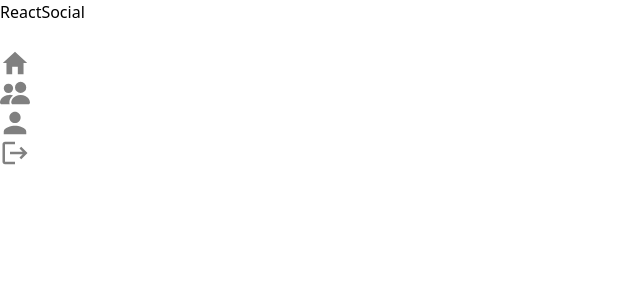
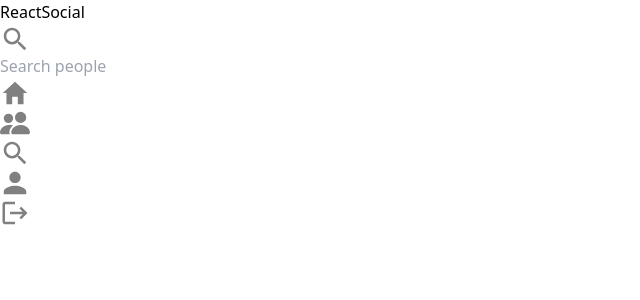
Before and after one commit to Jaga2105/ReactSocial, a React (Vite) app: page / in a window 1280 px wide. Shown: the top 300 px of the page, without its empty margins (0-640 px from the left). Built offline with nearby package versions, Linux system fonts and the light colour scheme.

Commit message:
Added navbar

```diff
--- a/src/components/NavBar.jsx
+++ b/src/components/NavBar.jsx
@@ -1,29 +1,42 @@
-import React from 'react'
+import React from "react";
 import { IoMdHome, IoMdPerson, IoMdSearch } from "react-icons/io";
 import { BsPeopleFill } from "react-icons/bs";
 import { MdLogout } from "react-icons/md";
 
 const NavBar = () => {
-    const iconStyle = {
-        color:"gray",
-        height:"30px",
-        width:"30px"
-    }
+    const navMenu = []
+  const iconStyle = {
+    color: "gray",
+    height: "30px",
+    width: "30px",
+    cursor: "pointer",
+  };
   return (
-    <div className='flex justify-between h-16 py-2 px-16 border-2'>
-        <div className='text-3xl font-bold'>ReactSocial</div>
-        <div className='flex justify-center items-center h-8'>
-            <input type="text" name="search"/>
-        </div>
-        <div className='flex justify-center items-center'>
-            <IoMdHome style={iconStyle} className='ml-4'/>
-            <BsPeopleFill style={iconStyle} className='ml-4'/>
-            <IoMdPerson style={iconStyle} className='ml-4'/>
-            {/* <IoMdSearch /> */}
-            <MdLogout style={iconStyle} className='ml-4'/>
-        </div>
+    // <div className="sticky">
+    <div className="sticky flex justify-between h-18 py-3 px-8 md:px-16 border-2">
+      <div className="text-3xl font-bold">ReactSocial</div>
+      <div className="hidden md:flex justify-center items-center h-12 w-1/3 bg-white focus-within:border-gray-400 px-4 py-2 border-2 rounded-md">
+        <IoMdSearch style={iconStyle} className="mr-4" />
+        <input
+          type="text"
+          name="query"
+          className="w-full outline-none"
+          placeholder="Search people"
+          //   onChange={(e) => handleSearchText(e)}
+          autoComplete="off"
+          //   value={searchQuery}
+        />
+      </div>
+      <div className="flex justify-center items-center">
+        <IoMdHome style={iconStyle} className="ml-6 text-blue" />
+        <BsPeopleFill style={iconStyle} className="ml-6" />
+        <IoMdSearch style={iconStyle} className="ml-6 block md:hidden" />
+        <IoMdPerson style={iconStyle} className="ml-6" />
+        <MdLogout style={iconStyle} className="ml-6" />
+      </div>
     </div>
-  )
-}
+    // </div>
+  );
+};
 
-export default NavBar
+export default NavBar;
```
